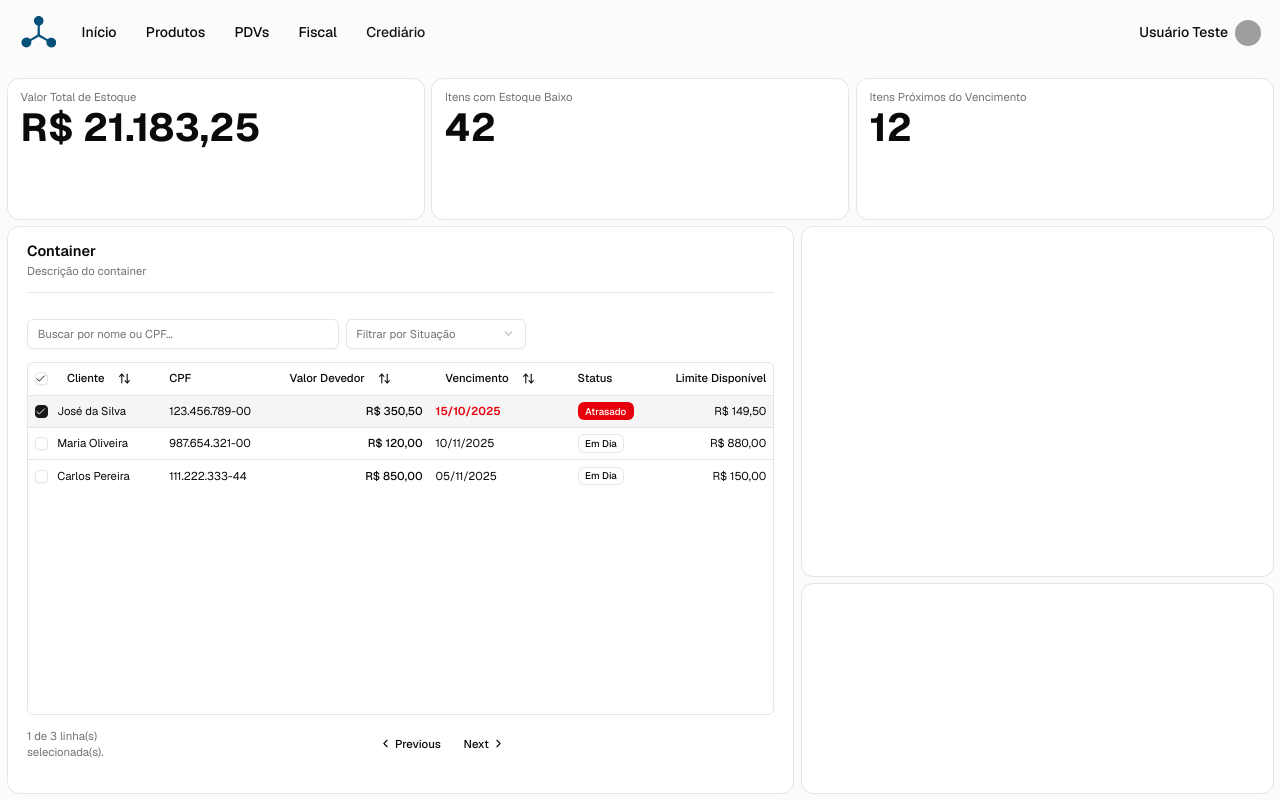
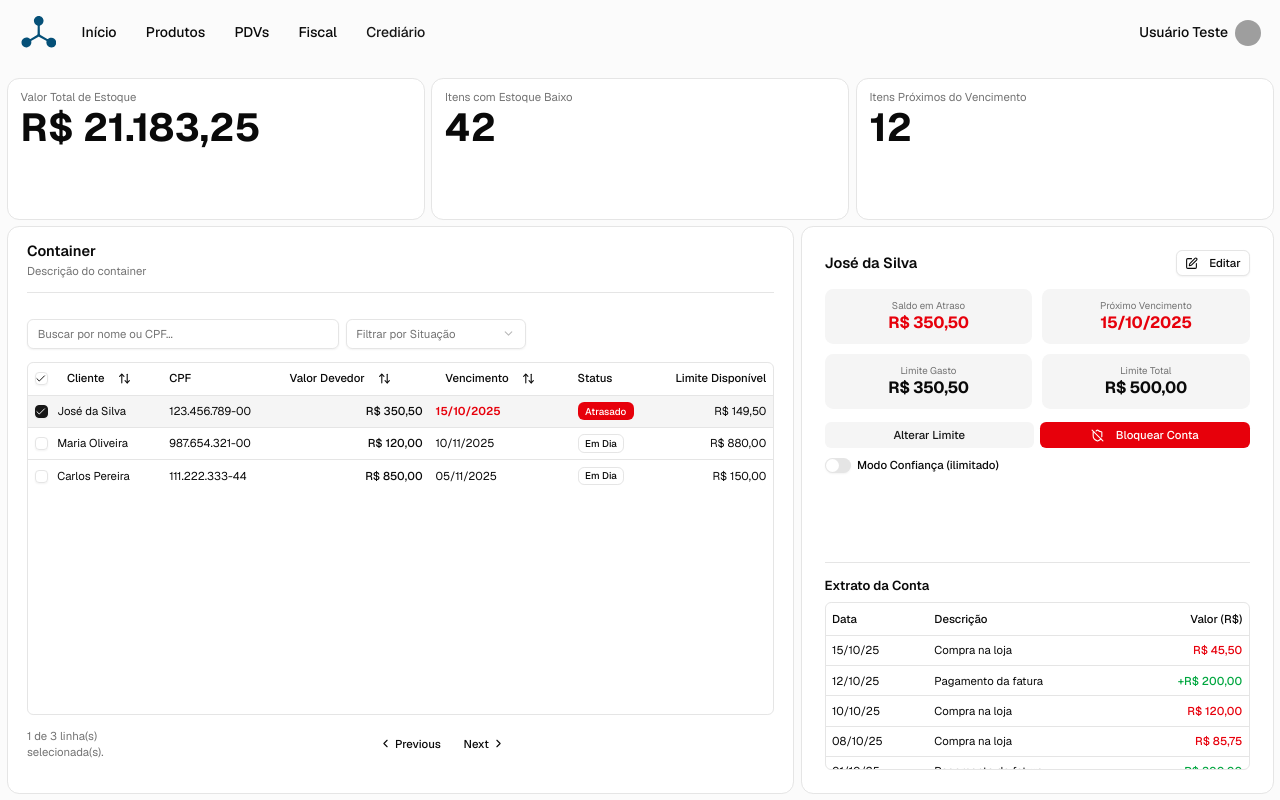
Before and after one commit to josielmaicon/Sinapse-ERP-1.1, a React (Vite) app in the folder interface/: page /crediario in a window 1280 px wide. Both pictures are taken after a click on the element 400 px from the left and 411 px from the top of the page. Built offline with nearby package versions, Linux system fonts and the light colour scheme; grey boxes are pictures that could not be loaded.

Commit message:
pagina crediario finalizada, somente refinamentos

```diff
--- /dev/null
+++ b/interface/src/components/PainelCrediario.jsx
@@ -0,0 +1,136 @@
+// src/components/crediario/ClientDetailPanel.jsx
+
+"use client"
+
+import * as React from "react"
+import { format, isPast } from "date-fns"
+import { Button } from "@/components/ui/button"
+import { Separator } from "@/components/ui/separator"
+import { Switch } from "@/components/ui/switch"
+import { Label } from "@/components/ui/label"
+import { Table, TableBody, TableCell, TableHead, TableHeader, TableRow } from "@/components/ui/table"
+import { User, Edit, Phone, ShieldOff, Unlock } from "lucide-react"
+
+// MOCK: Histórico de transações do cliente selecionado
+const transactionHistory = [
+  { id: "TRN-105", date: "2025-10-15", description: "Compra na loja", debit: 45.50, credit: 0 },
+  { id: "TRN-104", date: "2025-10-12", description: "Pagamento da fatura", debit: 0, credit: 200.00 },
+  { id: "TRN-103", date: "2025-10-10", description: "Compra na loja", debit: 120.00, user: "Ana Paula" },
+  { id: "TRN-102", date: "2025-10-08", description: "Compra na loja", debit: 85.75, user: "Ana Paula" },
+  { id: "TRN-101", date: "2025-10-01", description: "Pagamento da fatura", debit: 0, credit: 300.00 },
+];
+
+// NOVO COMPONENTE: "Mini Card" para as informações
+const InfoBlock = ({ label, value, valueClassName = "" }) => (
+  <div className="bg-muted p-3 rounded-lg text-center flex flex-col justify-center">
+    <p className="text-xs text-muted-foreground">{label}</p>
+    <p className={`font-bold text-xl tracking-tight ${valueClassName}`}>{value}</p>
+  </div>
+);
+
+export default function ClientDetailPanel({ client }) {
+  const [isBlocked, setIsBlocked] = React.useState(client?.accountStatus === 'bloqueado');
+  const [isTrustMode, setIsTrustMode] = React.useState(client?.trustMode || false);
+
+  React.useEffect(() => {
+    setIsBlocked(client?.accountStatus === 'bloqueado');
+    setIsTrustMode(client?.trustMode || false);
+  }, [client]);
+
+  if (!client) {
+    return (
+      <div className="h-full flex flex-col items-center justify-center text-center text-muted-foreground p-6">
+        <User className="h-12 w-12 mb-4" />
+        <h3 className="font-semibold">Nenhum cliente selecionado</h3>
+        <p className="text-sm">Clique em um cliente na tabela para ver seus detalhes.</p>
+      </div>
+    );
+  }
+
+  const spentLimit = client.creditLimit - client.limitAvailable;
+  const overdueBalance = client.status === 'Atrasado' ? client.dueValue : 0;
+  const dueDate = new Date(client.dueDate);
+
+  return (
+    <div className="h-full flex flex-col gap-4 p-4">
+      {/* --- PAINEL DE CONTROLE (Altura natural) --- */}
+      <div className="flex-shrink-0 flex flex-col gap-4">
+        <div className="flex justify-between items-center">
+          <h3 className="text-lg font-semibold">{client.clientName}</h3>
+          <Button variant="outline" size="sm" onClick={() => alert(`Editando ${client.clientName}`)}>
+            <Edit className="h-3 w-3 mr-2" /> Editar
+          </Button>
+        </div>
+
+        <div className="grid grid-cols-2 gap-3">
+            <InfoBlock
+                label="Saldo em Atraso"
+                value={overdueBalance.toLocaleString('pt-BR', { style: 'currency', currency: 'BRL' })}
+                valueClassName="text-destructive"
+            />
+            <InfoBlock
+                label="Próximo Vencimento"
+                value={format(dueDate, "dd/MM/yyyy")}
+                valueClassName={isPast(dueDate) && client.status !== "Em Dia" ? "text-destructive" : ""}
+            />
+            <InfoBlock
+                label="Limite Gasto"
+                value={spentLimit.toLocaleString('pt-BR', { style: 'currency', currency: 'BRL' })}
+            />
+            <InfoBlock
+                label="Limite Total"
+                value={isTrustMode ? "Confiança" : client.creditLimit.toLocaleString('pt-BR', { style: 'currency', currency: 'BRL' })}
+                valueClassName={isTrustMode ? 'text-green-500' : ''}
+            />
+        </div>
+
+        <div className="flex flex-col gap-3">
+          <div className="grid grid-cols-2 gap-2">
+            <Button variant="secondary" size="sm" onClick={() => alert("Alterar limite...")}>Alterar Limite</Button>
+            <Button variant={isBlocked ? "default" : "destructive"} size="sm" onClick={() => setIsBlocked(!isBlocked)}>
+              {isBlocked ? <Unlock className="h-4 w-4 mr-2" /> : <ShieldOff className="h-4 w-4 mr-2" />}
+              {isBlocked ? "Desbloquear" : "Bloquear Conta"}
+            </Button>
+          </div>
+          <div className="flex items-center space-x-2">
+            <Switch id="trust-mode" checked={isTrustMode} onCheckedChange={setIsTrustMode} />
+            <Label htmlFor="trust-mode">Modo Confiança (ilimitado)</Label>
+          </div>
+        </div>
+      </div>
+
+      {/* O "ESPAÇADOR" FLEXÍVEL que empurra o extrato para baixo */}
+      <div className="flex-grow" />
+
+      {/* --- EXTRATO DA CONTA (Fixo no rodapé e menor) --- */}
+      <div className="flex-shrink-0 flex flex-col min-h-0 h-2/5">
+        <Separator className="mb-4" />
+        <h4 className="font-semibold mb-2 flex-shrink-0">Extrato da Conta</h4>
+        <div className="flex-grow overflow-y-auto rounded-md border">
+          <Table>
+            <TableHeader>
+              <TableRow>
+                <TableHead>Data</TableHead>
+                <TableHead>Descrição</TableHead>
+                <TableHead className="text-right">Valor (R$)</TableHead>
+              </TableRow>
+            </TableHeader>
+            <TableBody>
+              {transactionHistory.map(tx => (
+                <TableRow key={tx.id}>
+                  <TableCell>{format(new Date(tx.date), "dd/MM/yy")}</TableCell>
+                  <TableCell>{tx.description}</TableCell>
+                  <TableCell className={`text-right font-medium ${tx.credit > 0 ? 'text-green-600' : 'text-red-600'}`}>
+                    {tx.credit > 0
+                      ? `+${tx.credit.toLocaleString('pt-BR', { style: 'currency', currency: 'BRL' })}`
+                      : tx.debit.toLocaleString('pt-BR', { style: 'currency', currency: 'BRL' })}
+                  </TableCell>
+                </TableRow>
+              ))}
+            </TableBody>
+          </Table>
+        </div>
+      </div>
+    </div>
+  );
+}
--- a/interface/src/layouts/CrediarioPageLayout.jsx
+++ b/interface/src/layouts/CrediarioPageLayout.jsx
@@ -2,7 +2,7 @@ import CardBody from "@/components/CardBody";
 import CardBodyNoTitle from "@/components/CardBodyNoTitle";
 import CardInfo from "@/components/CardInfo";
 
-export default function CrediarioPageLayout({ Card1, Card2, Card3, TabelaCredito, PainelLateral1, PainelLateral2 }) { // Mudei para export nomeado para consistência
+export default function CrediarioPageLayout({ Card1, Card2, Card3, TabelaCredito, PainelLateral1 }) {
   return (
     <div className="flex-1 p-2 pt-4 flex flex-col">
         <div className="flex-grow grid grid-rows-[0.2fr_0.8fr] gap-2">
@@ -13,10 +13,7 @@ export default function CrediarioPageLayout({ Card1, Card2, Card3, TabelaCredito
             </div>
             <div className="flex-grow grid grid-cols-[2.5fr_1.5fr] gap-2">
                 <CardBody title="Container" subtitle="Descrição do container">{TabelaCredito}</CardBody>
-            <div className="flex-grow grid grid-rows-[5fr_3fr] gap-2">
                 <CardBodyNoTitle>{PainelLateral1}</CardBodyNoTitle>
-                <CardBodyNoTitle>{PainelLateral2}</CardBodyNoTitle>
-            </div>
             </div>
         </div>
     </div>
--- a/interface/src/pages/CrediarioPage.jsx
+++ b/interface/src/pages/CrediarioPage.jsx
@@ -2,25 +2,25 @@ import * as React from "react";
 import CrediarioPageLayout from "@/layouts/CrediarioPageLayout";
 import { crediarioColumns } from "@/components/ColunasTabelaCrediario";
 import { CrediarioDataTable } from "@/components/TabelaCrediario";
+import ClientDetailPanel  from "@/components/PainelCrediario";
 
 const clientsData = [
-  { id: "CLI-001", clientName: "José da Silva", clientCpf: "123.456.789-00", dueValue: 350.50, dueDate: "2025-10-15", status: "Atrasado", limitAvailable: 149.50 },
-  { id: "CLI-002", clientName: "Maria Oliveira", clientCpf: "987.654.321-00", dueValue: 120.00, dueDate: "2025-11-10", status: "Em Dia", limitAvailable: 880.00 },
-  { id: "CLI-003", clientName: "Carlos Pereira", clientCpf: "111.222.333-44", dueValue: 850.00, dueDate: "2025-11-05", status: "Em Dia", limitAvailable: 150.00 },
+  { id: "CLI-001", clientName: "José da Silva", clientCpf: "123.456.789-00", dueValue: 350.50, dueDate: "2025-10-15", status: "Atrasado", limitAvailable: 149.50, creditLimit: 500, accountStatus: 'ativo', trustMode: false },
+  { id: "CLI-002", clientName: "Maria Oliveira", clientCpf: "987.654.321-00", dueValue: 120.00, dueDate: "2025-11-10", status: "Em Dia", limitAvailable: 880.00, creditLimit: 1000, accountStatus: 'ativo', trustMode: false },
+  { id: "CLI-003", clientName: "Carlos Pereira", clientCpf: "111.222.333-44", dueValue: 850.00, dueDate: "2025-11-05", status: "Em Dia", limitAvailable: 150.00, creditLimit: 1000, accountStatus: 'bloqueado', trustMode: false },
 ];
 
 export default function CrediarioPage() {
 
-  const [selectedClient, setSelectedClient] = React.useState(null);
+const [selectedClient, setSelectedClient] = React.useState(null);
 
   return (
     <CrediarioPageLayout
       TabelaCredito={
-        <CrediarioDataTable
-                        columns={crediarioColumns}
-                        data={clientsData}
-                        onClientSelect={setSelectedClient}
-        />
+        <CrediarioDataTable columns={crediarioColumns} data={clientsData} onClientSelect={setSelectedClient}/>
+      }
+      PainelLateral1={
+        <ClientDetailPanel client={selectedClient}/>
       }
     />
   );
```
